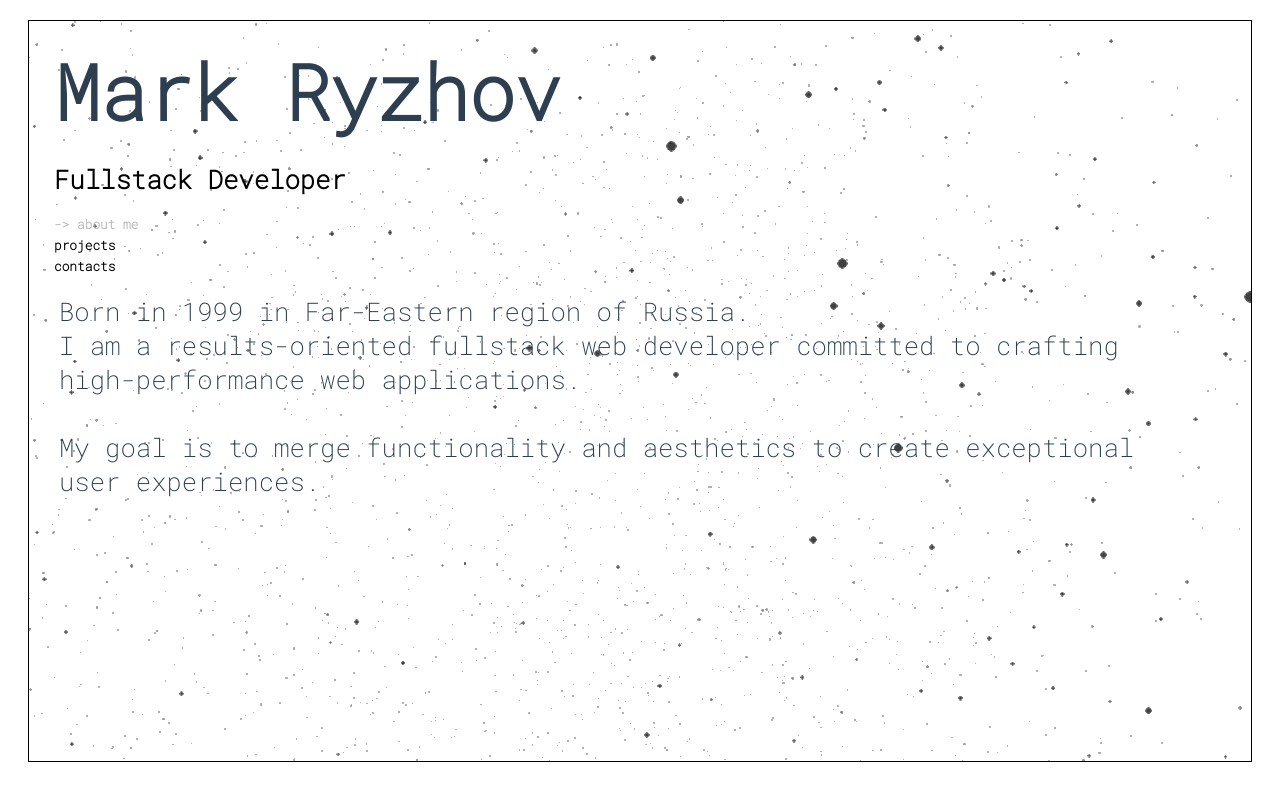
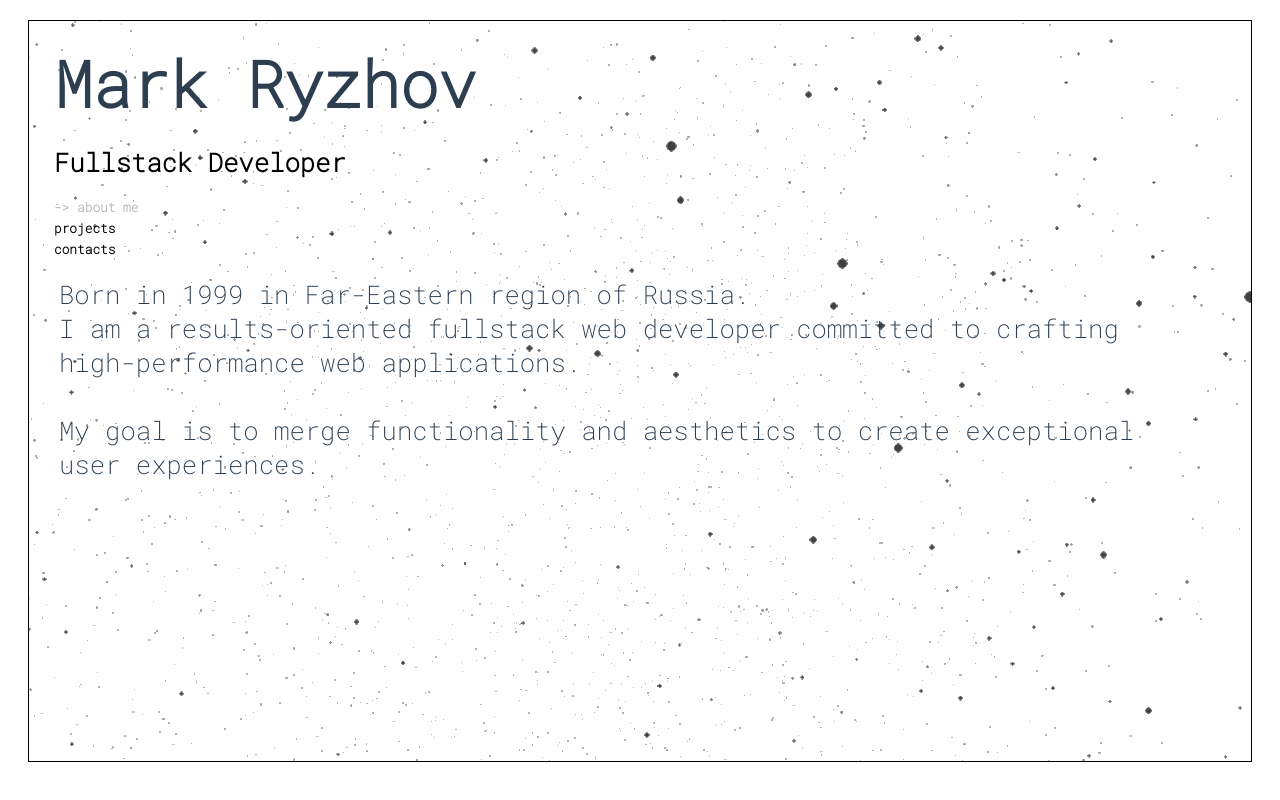
Before and after one commit to keesly/portfolio, a Vue app: page / in a window 1280 px wide. Built offline with nearby package versions, Linux system fonts and the light colour scheme.

Commit message:
fix: fonts size

```diff
--- a/src/components/MainPage.vue
+++ b/src/components/MainPage.vue
@@ -252,7 +252,7 @@ a {
 }
 
 h1 {
-	font-size: 6vw; /* Responsive font size */
+	font-size: 5vw; /* Responsive font size */
 	margin: 0 5px;
 	text-align: left;
 }
@@ -327,7 +327,6 @@ li {
 }
 
 .content {
-	font-size: 24px;
 	margin: 10px;
 	overflow-x: hidden; /* Prevent horizontal overflow */
 	overflow-y: auto; /* Allow vertical scrolling if needed */
@@ -349,15 +348,9 @@ li {
 				flex-direction: row;
 				justify-content: flex-end;
 				gap: 10px;
+				font-size: 4vw;
 
-				a {
-					font-size: 6vw;
-				}
 			}
-		}
-
-		a {
-			font-size: 6vw; /* Responsive font size */
 		}
 
 		span {
```
